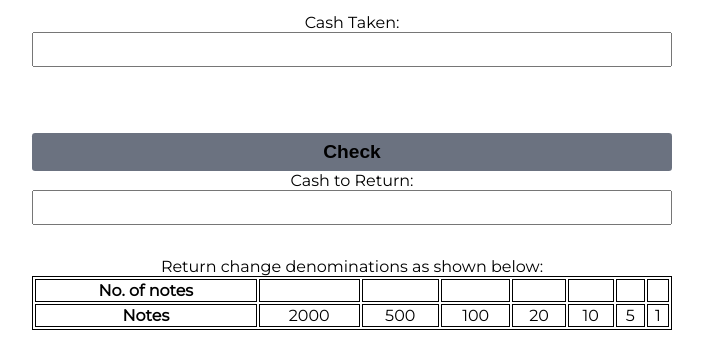
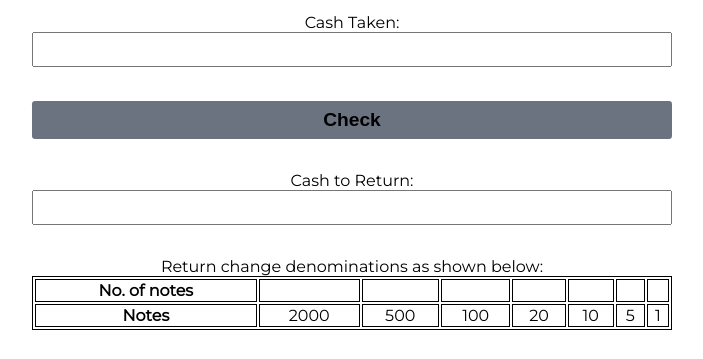
Before and after one commit to linkinsunil/cash-register-app, a website: page index.html in a window 1280 px wide. Shown: the part 139-498 px from the top of the page, without its empty margins (288-991 px from the left). Drawn offline with Linux system fonts and the light colour scheme.

Commit message:
added button margin

```diff
--- a/styles.css
+++ b/styles.css
@@ -25,6 +25,8 @@ button{
     font-size: larger;
     font-weight: bold;
     cursor: pointer;
+    margin-top: -2rem;
+    margin-bottom: 2rem;
 }
 
 #message{
```
